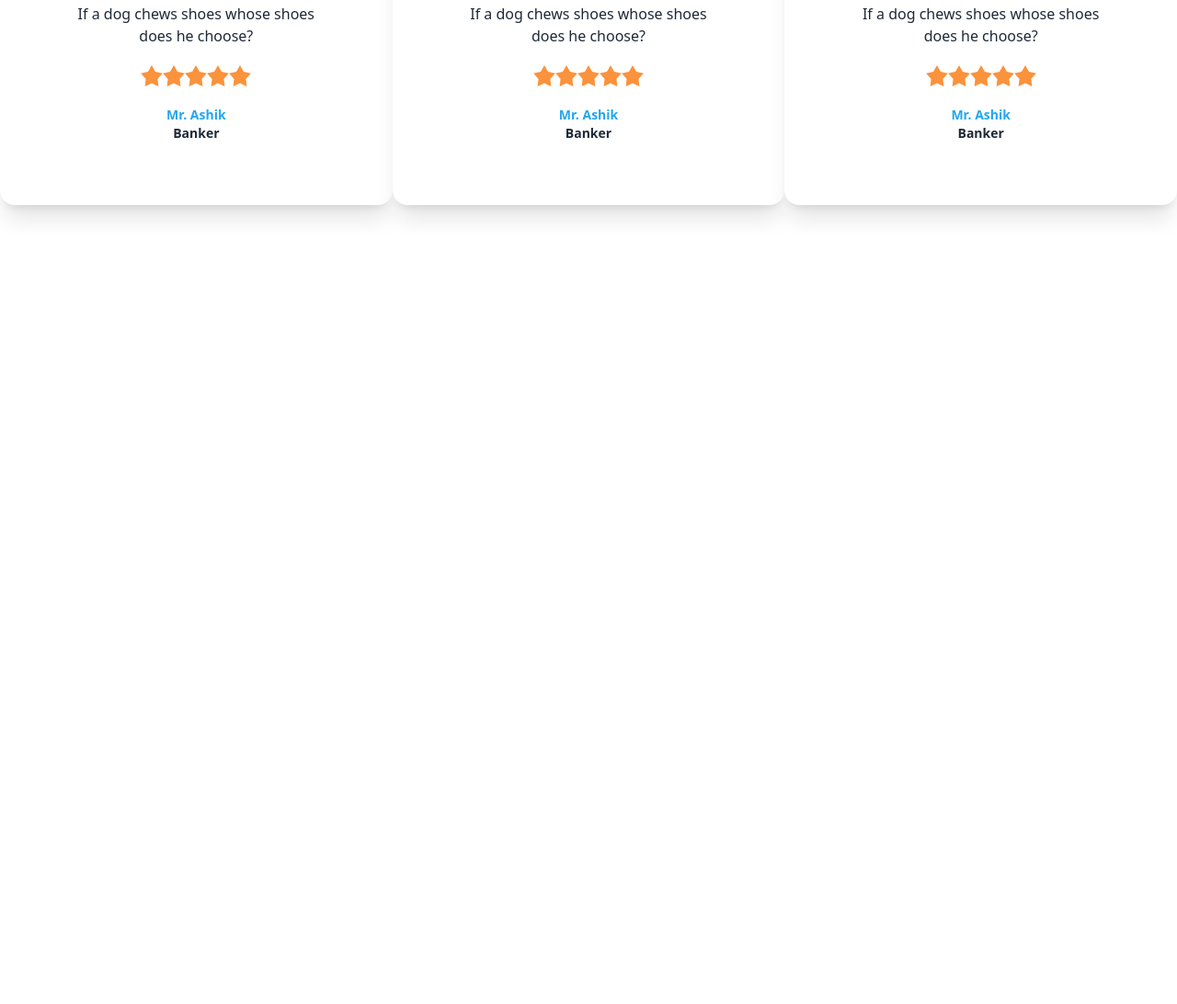
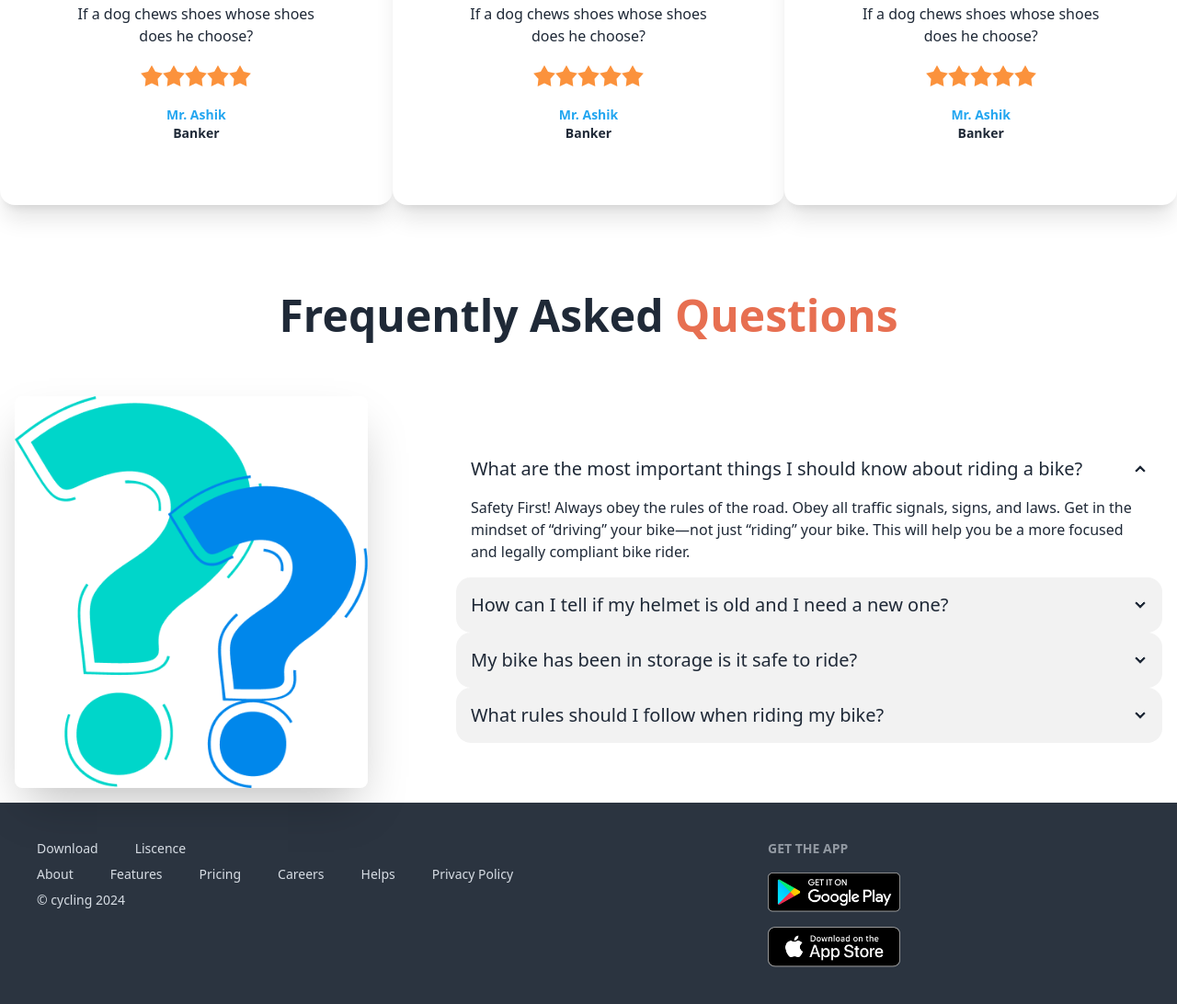
Before and after one commit to airinakterasha/pjm-m13-cycling-biker, a plain HTML site: page index.html in a window 1280 px wide. Shown: the part 1678-2770 px from the top of the page at 92% size. Before the commit the page ends 1997 px from the top, so only its background shows below. Drawn offline with nearby package versions, Linux system fonts and the light colour scheme; files whose address does not match are found by name.

Commit message:
almost tailwind and daisy done

```diff
--- a/index.html
+++ b/index.html
@@ -204,7 +204,9 @@
       </section>
       <!-- happy clients -->
       <section class="my-24">
-        <h3 class="text-5xl mb-12 font-semibold text-center">Happy <span class="text-orangedeep">Clients Says</span></h3>
+        <h3 class="text-5xl mb-12 font-semibold text-center">
+          Happy <span class="text-orangedeep">Clients Says</span>
+        </h3>
         <div class="grid grid-cols-1 md:grid-cols-2 lg:grid-cols-3">
           <!-- 1st happy client -->
           <div class="card bg-base-100 shadow-xl p-9">
@@ -265,7 +267,91 @@
           </div>
         </div>
       </section>
+      <!-- faq -->
+      <section>
+        <h3 class="text-5xl mb-12 font-semibold text-center">
+          Frequently Asked <span class="text-orangedeep">Questions</span>
+        </h3>
+        <div class="hero">
+          <div class="hero-content flex-col lg:gap-24 lg:flex-row">
+            <img src="./images/others/faq.png" class="w-2/3 lg:max-w-sm rounded-lg shadow-2xl" />
+            <!-- accordion -->
+            <div>
+              <div class="collapse collapse-arrow">
+                <input type="radio" name="my-accordion-2" checked="checked" />
+                <div class="collapse-title text-xl font-medium">
+                  <h3>
+                    What are the most important things I should know about riding a bike?
+                  </h3>
+                </div>
+                <div class="collapse-content">
+                  <p>
+                    Safety First! Always obey the rules of the road. Obey all traffic signals, signs, and laws. Get in the mindset of “driving” your bike—not just “riding” your bike. This will help you be a more focused and legally compliant bike rider.
+                  </p>
+                </div>
+              </div>
+              <div class="collapse collapse-arrow bg-base-200">
+                <input type="radio" name="my-accordion-2" />
+                <div class="collapse-title text-xl font-medium">
+                  <h3>
+                    How can I tell if my helmet is old and I need a new one?
+                  </h3>
+                </div>
+                <div class="collapse-content">
+                  <p>hello</p>
+                </div>
+              </div>
+              <div class="collapse collapse-arrow bg-base-200">
+                <input type="radio" name="my-accordion-2" />
+                <div class="collapse-title text-xl font-medium">
+                  <h3>
+                    My bike has been in storage is it safe to ride?
+                  </h3>
+                </div>
+                <div class="collapse-content">
+                  <p>hello</p>
+                </div>
+              </div>
+              <div class="collapse collapse-arrow bg-base-200">
+                <input type="radio" name="my-accordion-2" />
+                <div class="collapse-title text-xl font-medium">
+                  <h3>
+                    What rules should I follow when riding my bike?
+                  </h3>
+                </div>
+                <div class="collapse-content">
+                  <p>hello</p>
+                </div>
+              </div>
+            </div>
+          </div>
+        </div>
+      </section>
     </main>
-    <footer></footer>
+    <!-- footer -->
+    <footer class="footer p-10 bg-neutral text-neutral-content">
+      <aside>
+        <ul class="flex gap-10">
+          <a href=""><li>Download</li></a>
+          <a href=""><li>Liscence</li></a>
+        </ul>
+        <ul class="flex gap-10">
+          <a href=""><li>About</li></a>
+          <a href=""><li>Features</li></a>
+          <a href=""><li>Pricing</li></a>
+          <a href=""><li>Careers</li></a>
+          <a href=""><li>Helps</li></a>
+          <a href=""><li>Privacy Policy</li></a>
+        </ul>
+        <p>&copy; cycling 2024</p>
+      </aside>
+      <nav>
+        <header class="footer-title">Get the app</header>
+        <div class="grid grid-cols-1 gap-4">
+          <a href=""><img class="w-36" src="./images/others/android.png" alt=""></a>
+          <a href=""><img class="w-36" src="./images/others/ios.png" alt=""></a>
+        </div>
+      </nav>
+    </footer>
 </body>
 </html>
```
